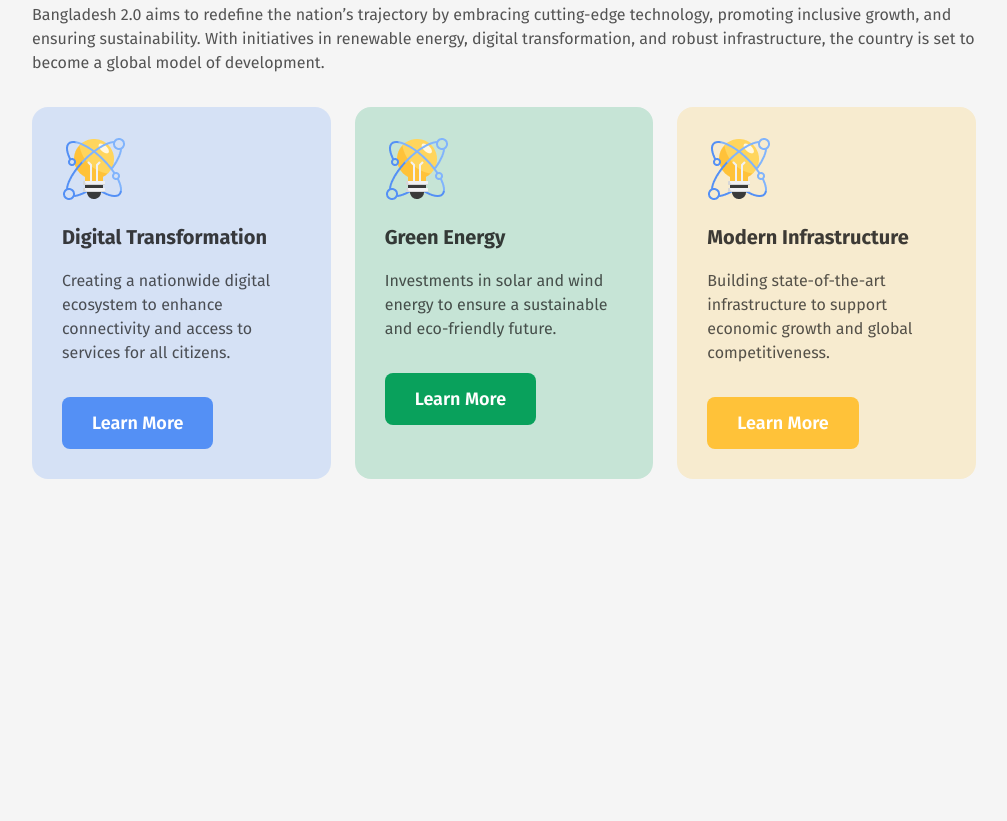
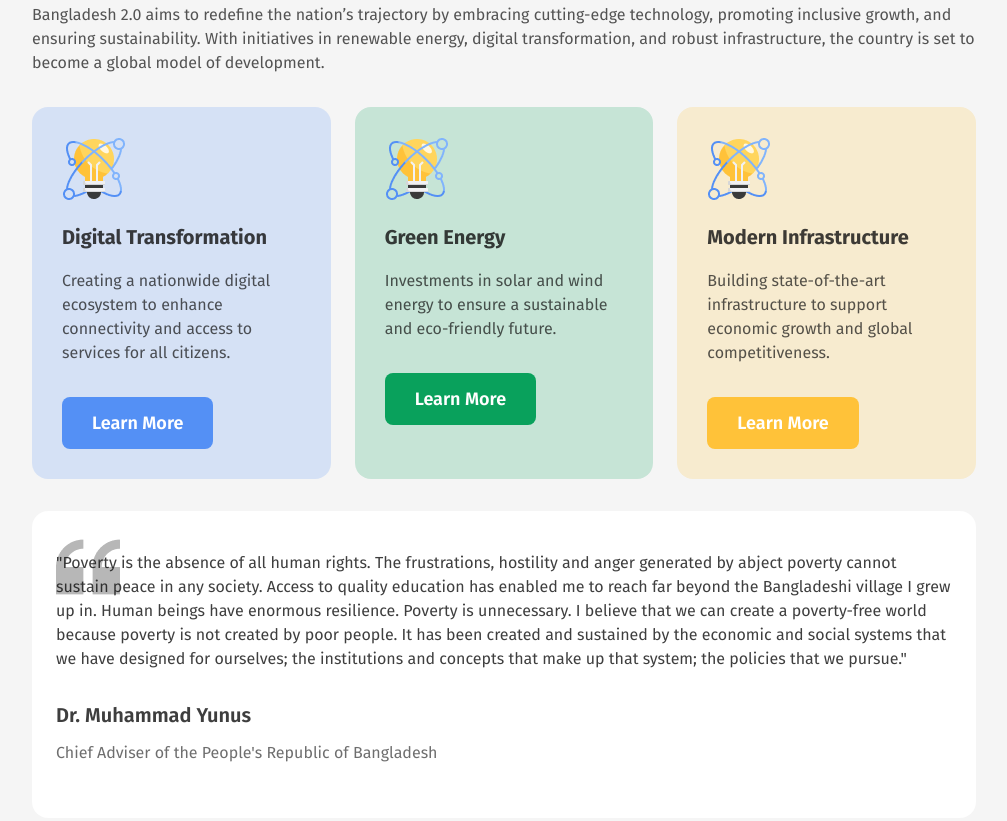
Before and after one commit to mrittunjoy-notincsrn/assignment-1, a plain HTML site: page index.html in a window 1280 px wide. Shown: the part 1309-2130 px from the top of the page, without its empty margins (136-1143 px from the left). Before the commit the page ends 1820 px from the top, so only its background shows below. Drawn offline with Linux system fonts and the light colour scheme.

Commit message:
chief adviser quote added

```diff
--- a/index.html
+++ b/index.html
@@ -71,6 +71,11 @@
                     <a href=""><div><button class="btn-common">Learn More</button></div></a>
                 </div>
             </div>
+            <div class="vision-quote">
+                <p class="vision-quote-text">"Poverty is the absence of all human rights. The frustrations, hostility and anger generated by abject poverty cannot sustain peace in any society. Access to quality education has enabled me to reach far beyond the Bangladeshi village I grew up in. Human beings have enormous resilience. Poverty is unnecessary. I believe that we can create a poverty-free world because poverty is not created by poor people. It has been created and sustained by the economic and social systems that we have designed for ourselves; the institutions and concepts that make up that system; the policies that we pursue."</p>
+                <h3>Dr. Muhammad Yunus</h3>
+                <p class="chief-adviser">Chief Adviser of the People's Republic of Bangladesh</p>
+            </div>
         </section>
     </main>
     <footer></footer>
--- a/style.css
+++ b/style.css
@@ -185,5 +185,30 @@
 .vision-3 button:hover{
     background-color: #9f7a24;
 }
+.vision-quote{
+    background-color: white;
+    padding: 24px;
+    background-image:url(assets/quote-bg.png);
+    background-position: 24px 24px;
+    background-repeat: no-repeat;
+    border-radius: 16px;
+}
+.vision-quote-text{
+    color: rgba(14, 14, 14, 0.8);
+    font-size: 16px;
+    line-height: 24px;
+    margin-bottom: 12px;
+}
+.vision-quote h3{
+    color: rgba(14, 14, 14, 0.8);
+    font-size: 20px;
+    font-weight: 600;
+    margin-bottom: 4px;
+
+}
+.chief-adviser{
+    color: rgba(14, 14, 14, 0.6);
+    font-size: 16px;
+}
 
 /* footer section */
```
